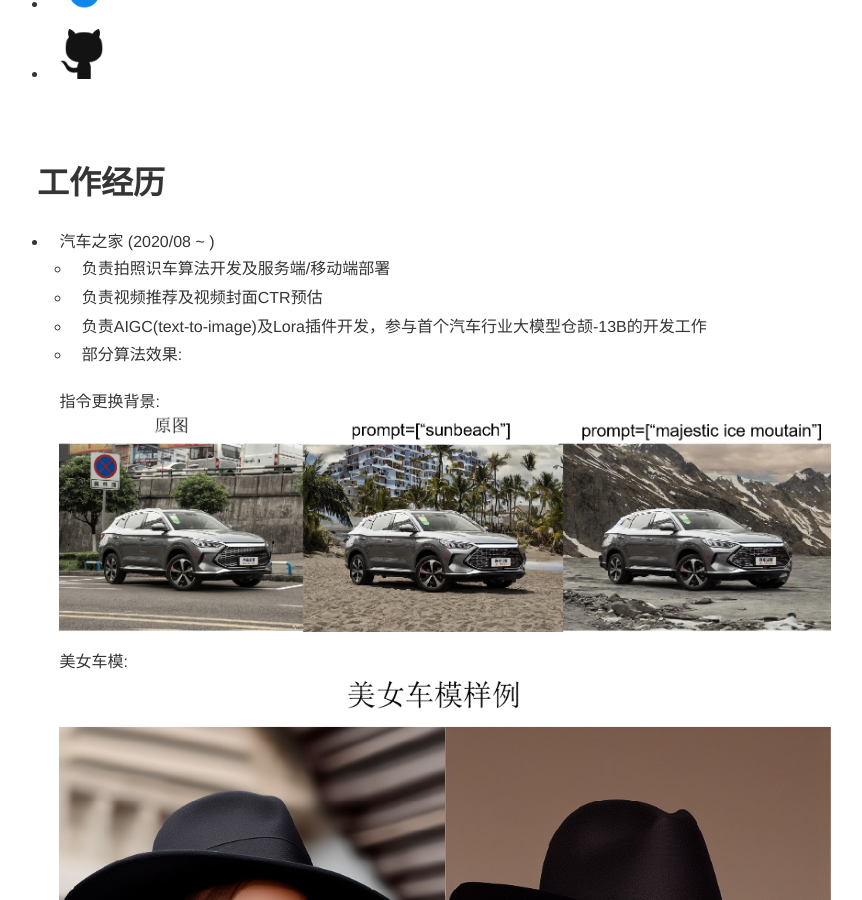
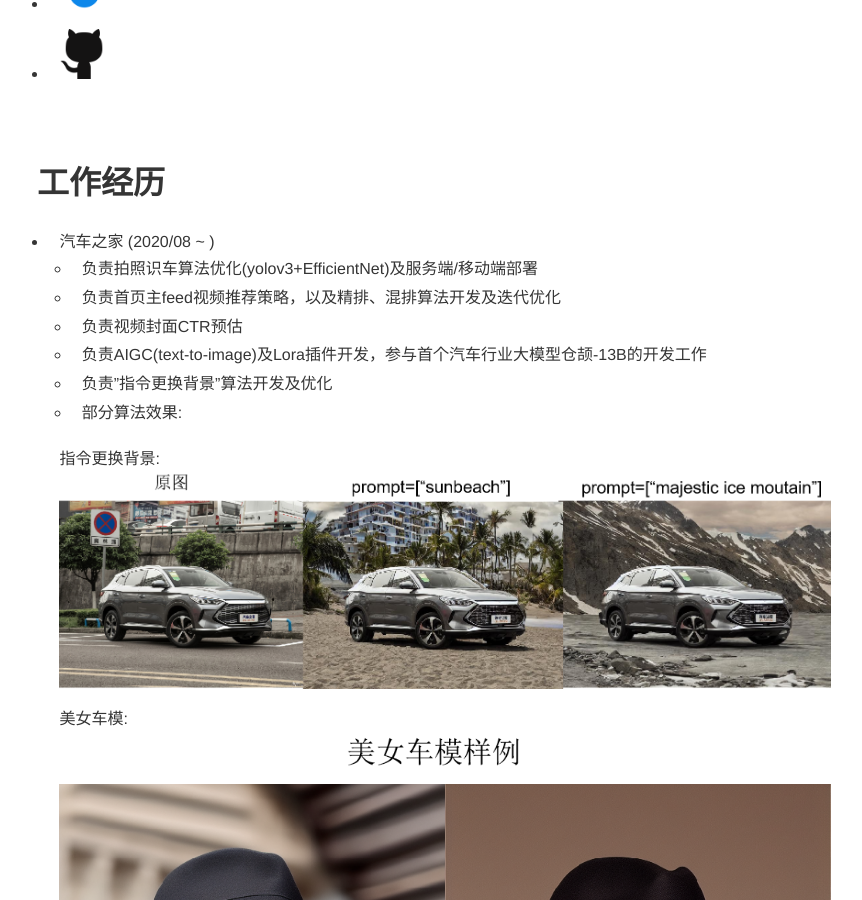
Before and after one commit to LianShuaiLong/LianShuaiLong.github.io, a Jekyll site: the page built from index.md, in a window 1280 px wide and 900 px high, scrolled down 429 px. Shown: the whole window, without its empty margins (203-1065 px from the left). Built offline with Jekyll 4.4.1, drawn with Linux system fonts in a browser that asks for light colours; our own code applies the rules of GitHub Pages for plain Markdown files.

Commit message:
具体化工作内容

```diff
--- a/index.md
+++ b/index.md
@@ -14,9 +14,11 @@
 
 # 工作经历
 * 汽车之家 (2020/08 ~ )
-    * 负责拍照识车算法开发及服务端/移动端部署
-    * 负责视频推荐及视频封面CTR预估
+    * 负责拍照识车算法优化(yolov3+EfficientNet)及服务端/移动端部署
+    * 负责首页主feed视频推荐策略，以及精排、混排算法开发及迭代优化
+    * 负责视频封面CTR预估
     * 负责AIGC(text-to-image)及Lora插件开发，参与首个汽车行业大模型仓颉-13B的开发工作
+    * 负责"指令更换背景"算法开发及优化
     * 部分算法效果:
 
     指令更换背景:
```
